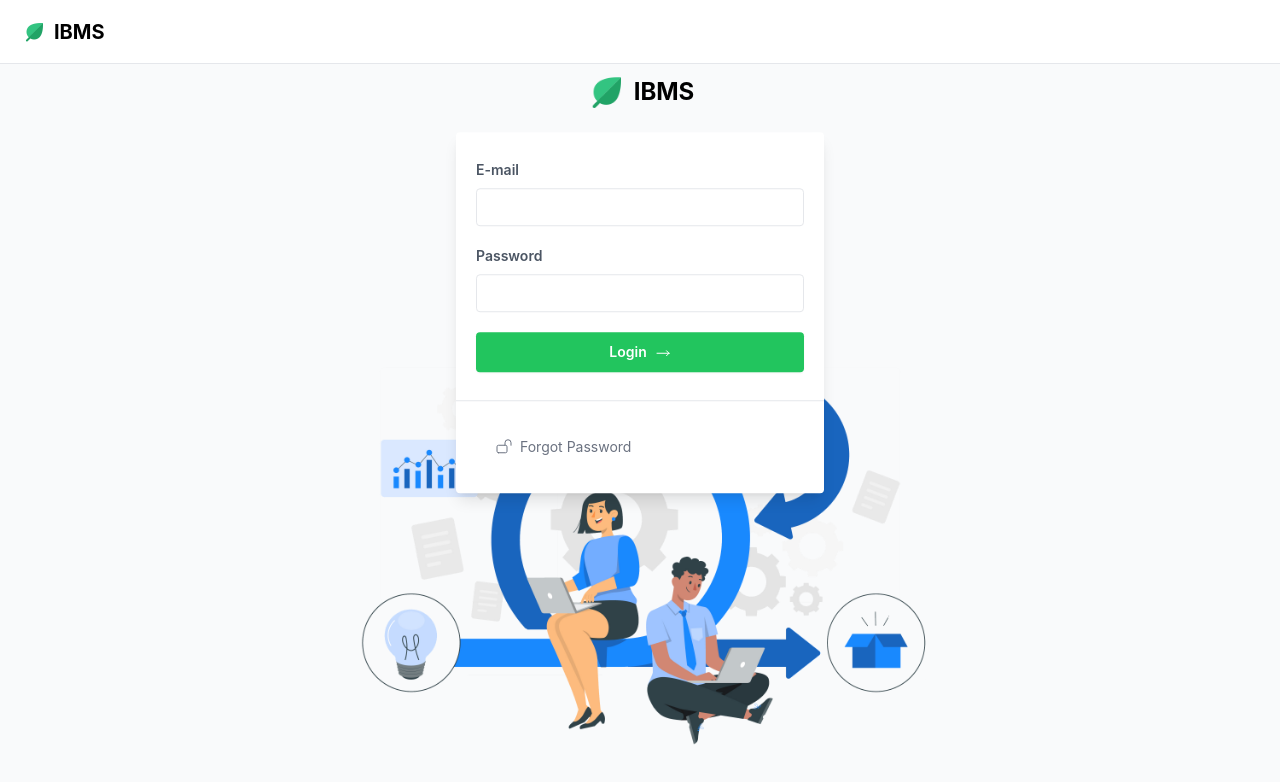
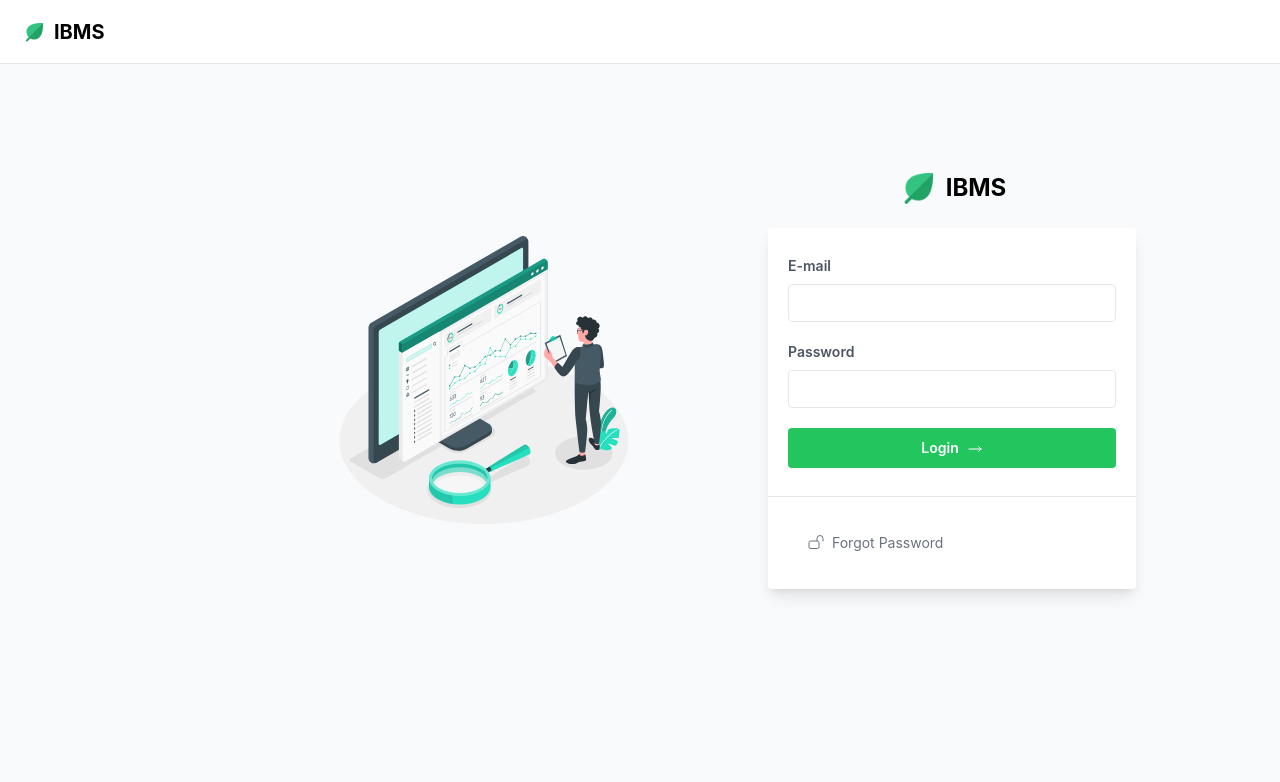
Before and after one commit to victorinojohnmark/ibms_frontend.old, a Vue app: page /login in a window 1280 px wide. Shown: the top 782 px of the page. Built offline with nearby package versions, Linux system fonts and the light colour scheme; no server answers.

Commit message:
Update login form

```diff
--- a/src/views/auth/LoginView.vue
+++ b/src/views/auth/LoginView.vue
@@ -13,11 +13,11 @@ const loginData = ref({
 </script>
 
 <template>
-    <div id="background-image" class="absolute z-0 bottom-1/4 right-1/2 translate-y-1/3 translate-x-1/2 w-full lg:w-1/2 mx-auto opacity-90">
-        <img src="../../assets/img/workflow-vector-interlaced.png" alt="">
+    <div class="flex lg:flex-row flex-col-reverse">
+        <div id="background-image" class="flex items-center justify-center lg:justify-end w-full lg:w-1/2">
+            <img src="../../assets/img/stats_illustration.svg" class="w-1/2" alt="">
         </div>
-    <div class="absolute top-1/2 right-1/2 -translate-y-3/4 lg:w-auto w-full translate-x-1/2 flex flex-col z-10 justify-center sm:py-12">
-
+        <div class="flex flex-col justify-center sm:py-12 w-full lg:w-1/2">
             <div class="p-10 xs:p-0 mx-auto md:w-full md:max-w-md">
                 <h1 class="flex items-center justify-center font-bold text-center text-2xl mb-5">
                     <img src="/icon-leaf.png" class="h-10 mr-2 inline" alt="Windster Logo">
@@ -60,4 +60,5 @@ const loginData = ref({
 
             </div>
         </div>
+    </div>
 </template>
```
Also changed, not shown: src/assets/img/stats_illustration.svg (added). Lines whose indentation alone changed are shown as unchanged.
